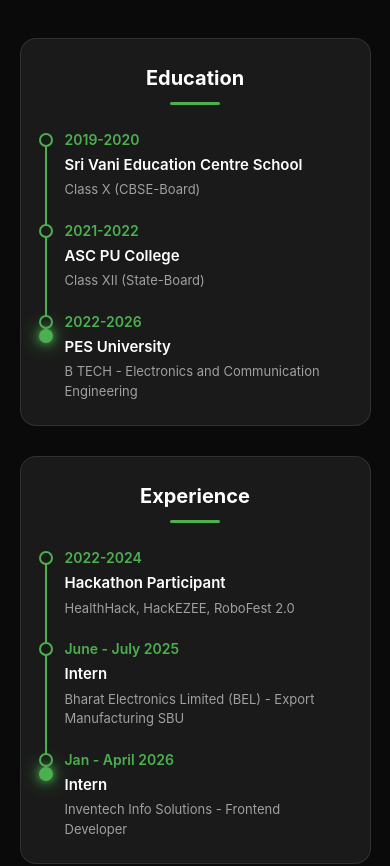
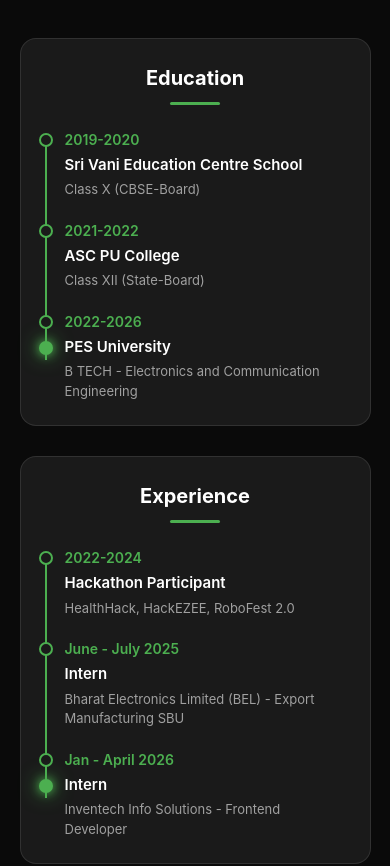
Before and after one commit to Pradhangowda/portfolio, a React (Vite) app: page / in a window 390 px wide. Shown: the part 1660-2526 px from the top of the page. Built offline with nearby package versions, Linux system fonts and the light colour scheme.

Commit message:
Add mobile-responsive timeline line and dot animation

```diff
--- a/src/components/AboutMe.css
+++ b/src/components/AboutMe.css
@@ -225,6 +225,19 @@
     gap: 20px;
   }
 
+  .simple-timeline::before {
+    height: calc(100% - 50px);
+  }
+
+  @keyframes moveDot {
+    0% {
+      top: 4px;
+    }
+    100% {
+      top: calc(100% - 60px);
+    }
+  }
+
   .simple-institution {
     font-size: 15px;
   }
```
